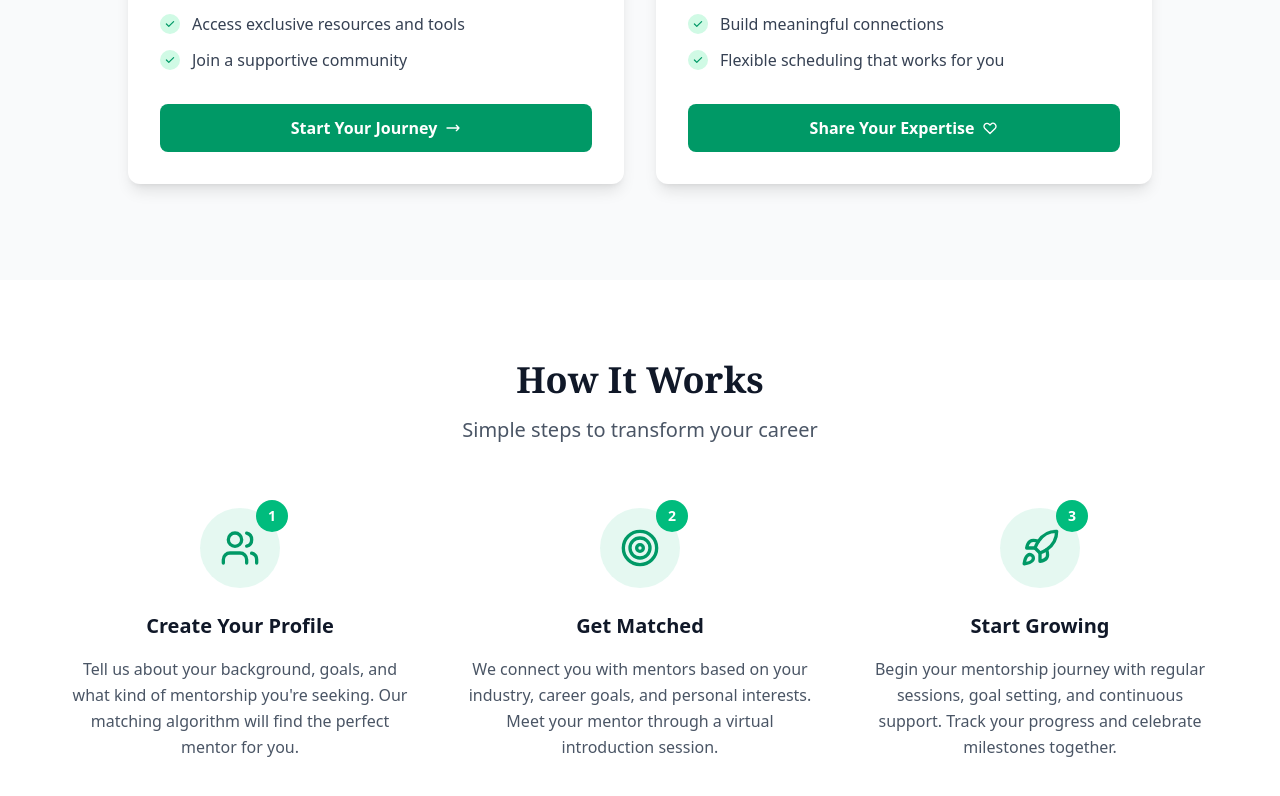
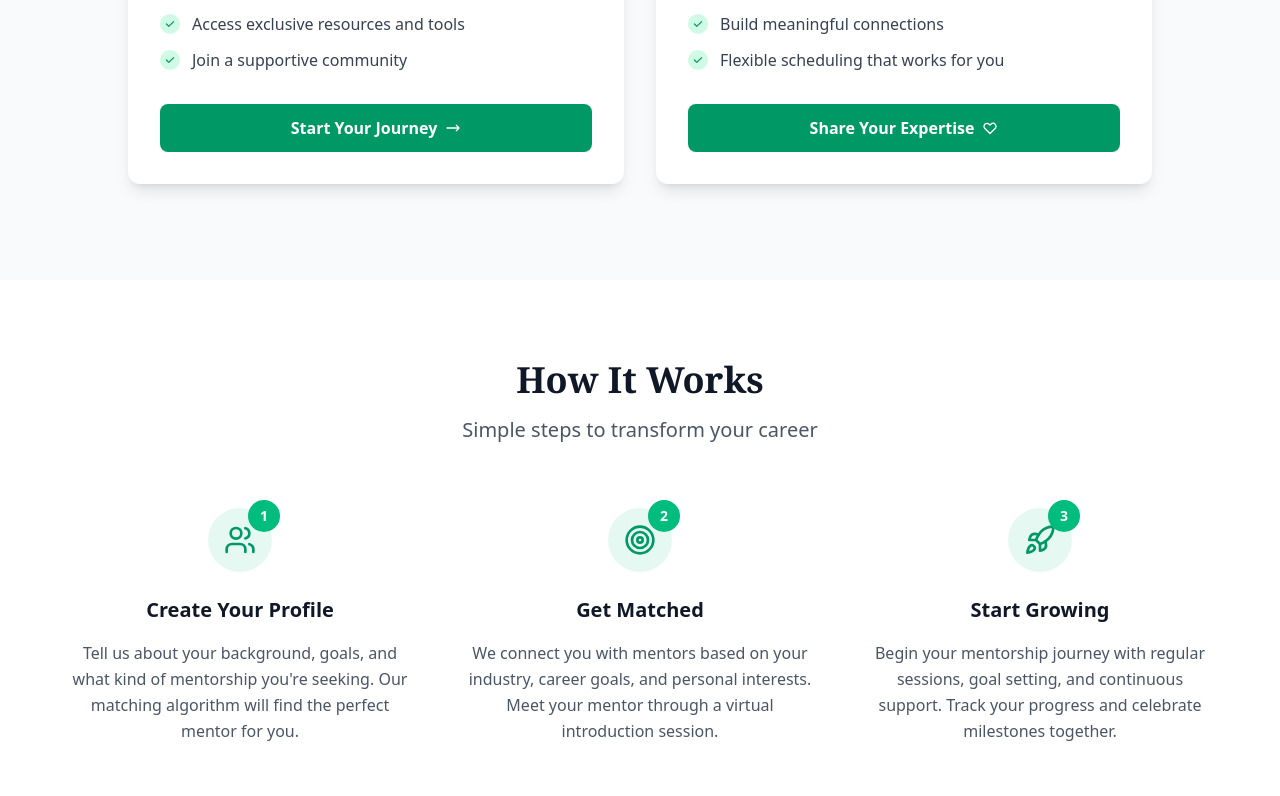
Before and after one commit to Hanki-C2U/hanki-web, a React (Vite) app: page / in a window 1280 px wide. Shown: the part 1249-2045 px from the top of the page. Built offline with nearby package versions, Linux system fonts and the light colour scheme.

Commit message:
added HowItWorks component and rendered it in LandingPage as HowItWorks section

```diff
--- a/package.json
+++ b/package.json
@@ -11,6 +11,7 @@
   },
   "dependencies": {
     "@tailwindcss/vite": "^4.1.12",
+    "lucide-react": "^0.542.0",
     "react": "^19.1.1",
     "react-dom": "^19.1.1",
     "tailwindcss": "^4.1.12"
--- a/src/components/HowItWorks.tsx
+++ b/src/components/HowItWorks.tsx
@@ -11,8 +11,8 @@ export default function HowItWorks() {
 
         <div className="grid md:grid-cols-3 gap-8 md:gap-12">
           <div className="text-center relative">
-            <div className="w-20 h-20 bg-emerald-500/10 rounded-full flex items-center justify-center mx-auto mb-6 relative">
-              <Users className="w-10 h-10 text-emerald-600" />
+            <div className="w-16 h-16 bg-emerald-500/10 rounded-full flex items-center justify-center mx-auto mb-6 relative">
+              <Users className="w-8 h-8 text-emerald-600" />
               <div className="absolute -top-2 -right-2 bg-emerald-500 text-white rounded-full w-8 h-8 flex items-center justify-center text-sm font-bold">
                 1
               </div>
@@ -25,8 +25,8 @@ export default function HowItWorks() {
           </div>
 
           <div className="text-center relative">
-            <div className="w-20 h-20 bg-emerald-500/10 rounded-full flex items-center justify-center mx-auto mb-6 relative">
-              <Target className="w-10 h-10 text-emerald-600" />
+            <div className="w-16 h-16 bg-emerald-500/10 rounded-full flex items-center justify-center mx-auto mb-6 relative">
+              <Target className="w-8 h-8 text-emerald-600" />
               <div className="absolute -top-2 -right-2 bg-emerald-500 text-white rounded-full w-8 h-8 flex items-center justify-center text-sm font-bold">
                 2
               </div>
@@ -39,8 +39,8 @@ export default function HowItWorks() {
           </div>
 
           <div className="text-center relative">
-            <div className="w-20 h-20 bg-emerald-500/10 rounded-full flex items-center justify-center mx-auto mb-6 relative">
-              <Rocket className="w-10 h-10 text-emerald-600" />
+            <div className="w-16 h-16 bg-emerald-500/10 rounded-full flex items-center justify-center mx-auto mb-6 relative">
+              <Rocket className="w-8 h-8 text-emerald-600" />
               <div className="absolute -top-2 -right-2 bg-emerald-500 text-white rounded-full w-8 h-8 flex items-center justify-center text-sm font-bold">
                 3
               </div>
```
Also changed, not shown: 1 other file (tests, documents, lock files or other folders).
